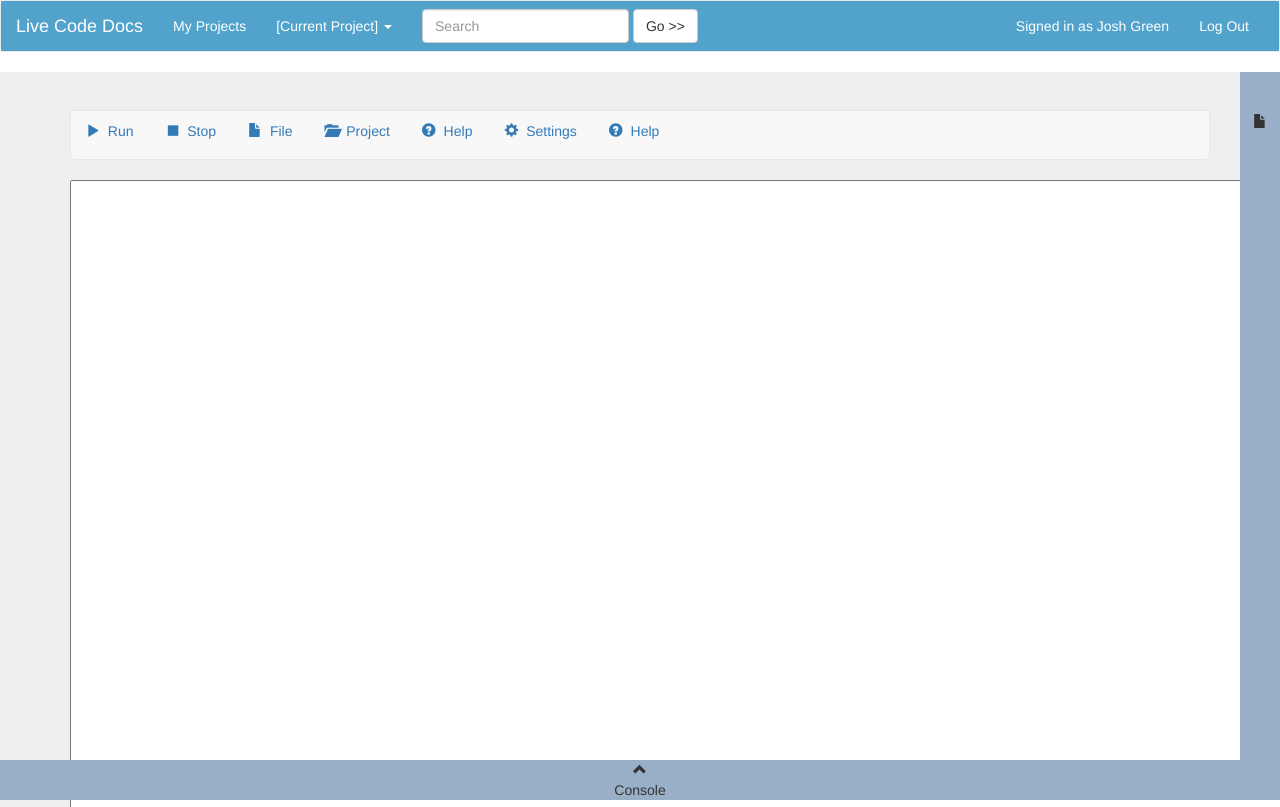
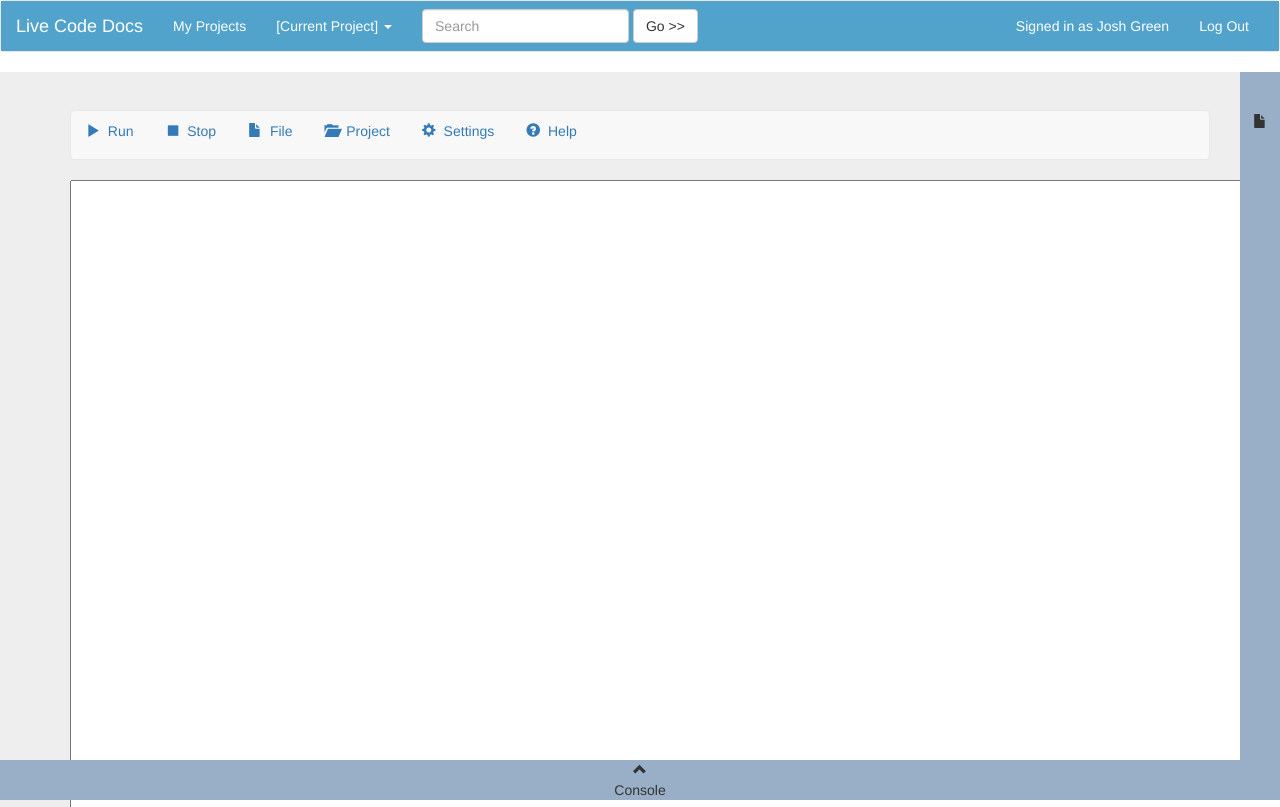
Before and after one commit to LiveCodeDocs/project, a Flask app: page /project in a window 1280 px wide; the page is wider, and only the part inside the window is pictured. Shown: the top 807 px of that part. Run offline with Flask 2, Linux system fonts and the light colour scheme; some libraries are stand-ins or nearby versions.

Commit message:
fixed link issues deleted second help

```diff
--- a/design/static/js/HomePageJS.js
+++ b/design/static/js/HomePageJS.js
@@ -23,6 +23,6 @@ function accountAccess(accessType)
 document.addEventListener('DOMContentLoaded', function () {
 	document.getElementById('loginbutton').addEventListener("click", function () { accountAccess(0); });
 	document.getElementById('signupbutton').addEventListener("click", function () {accountAccess(0); });
-	document.getElementById('loginbutton').addEventListener("click", function () {window.location.href = "../templates/project.html"})
-	document.getElementById('helpButton').addEventListener("click", function () {window.location.href = "../templates/Help.html"})
+	document.getElementById('loginbutton').addEventListener("click", function () {window.location.href = "../templates/project.html"});
+	document.getElementById('helpButton').addEventListener("click", function () {window.location.href = "../templates/Help.html"});
 });
--- a/design/templates/project.html
+++ b/design/templates/project.html
@@ -81,7 +81,6 @@
 						<li role="presentation"><a href="#"><span class="glyphicon glyphicon glyphicon-stop"></span>&nbsp Stop</a></li>
 						<li role="presentation"><a href="#"><span class="glyphicon glyphicon-file"></span>&nbsp File</a></li>
 						<li role="presentation"><a href="#"><span class="glyphicon glyphicon-folder-open"></span>&nbsp Project</a></li>
-						<li role="presentation"><a id = "help" href="#"><span class="glyphicon glyphicon-question-sign"></span>&nbsp Help</a></li>
 						<li role="presentation"><a href="#"><span class="glyphicon glyphicon-cog"></span>&nbsp Settings</a></li>
 						<li role="presentation"><a id = "help" href="#"><span class="glyphicon glyphicon-question-sign"></span>&nbsp Help</a></li>
 
```
